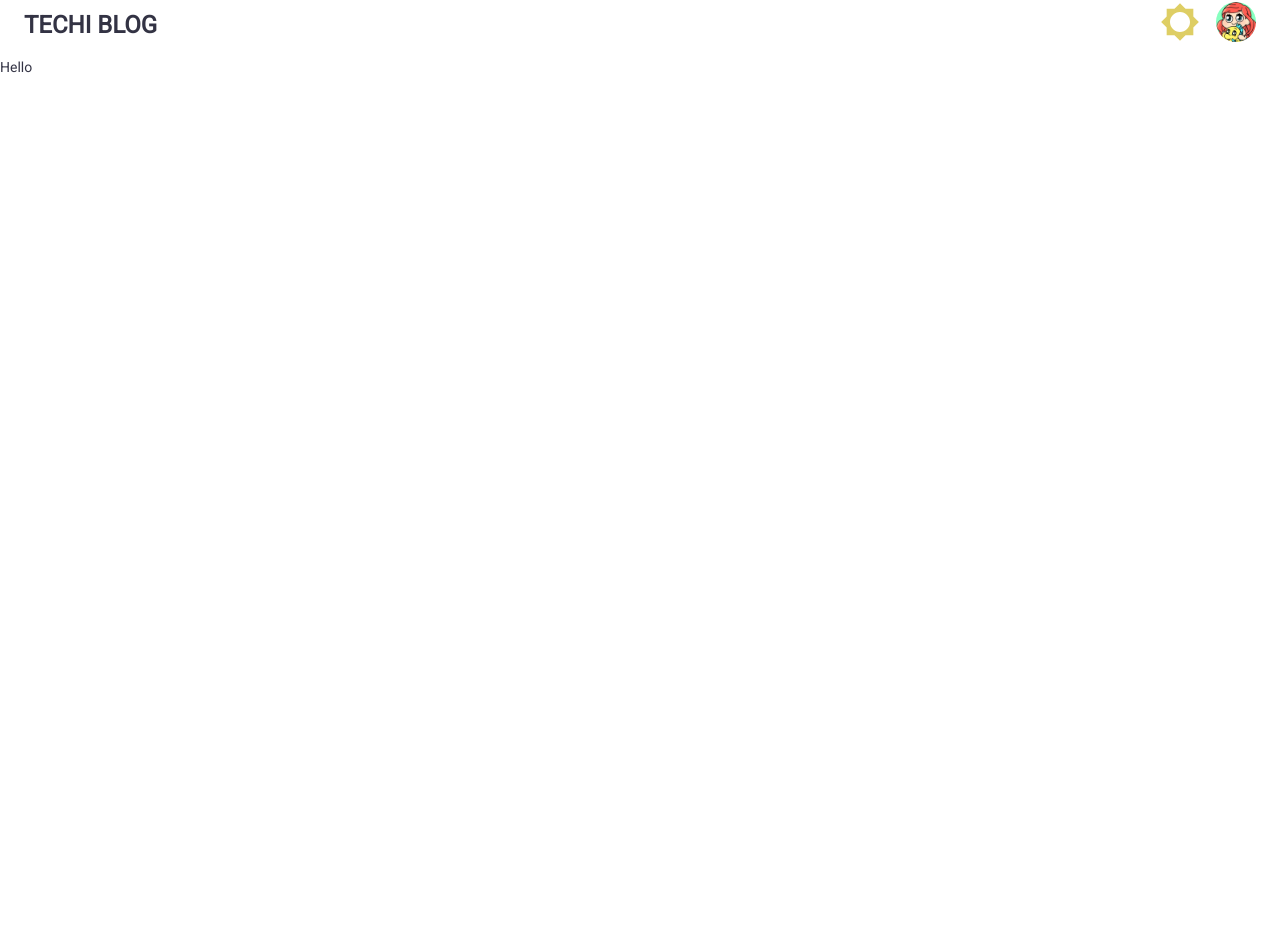
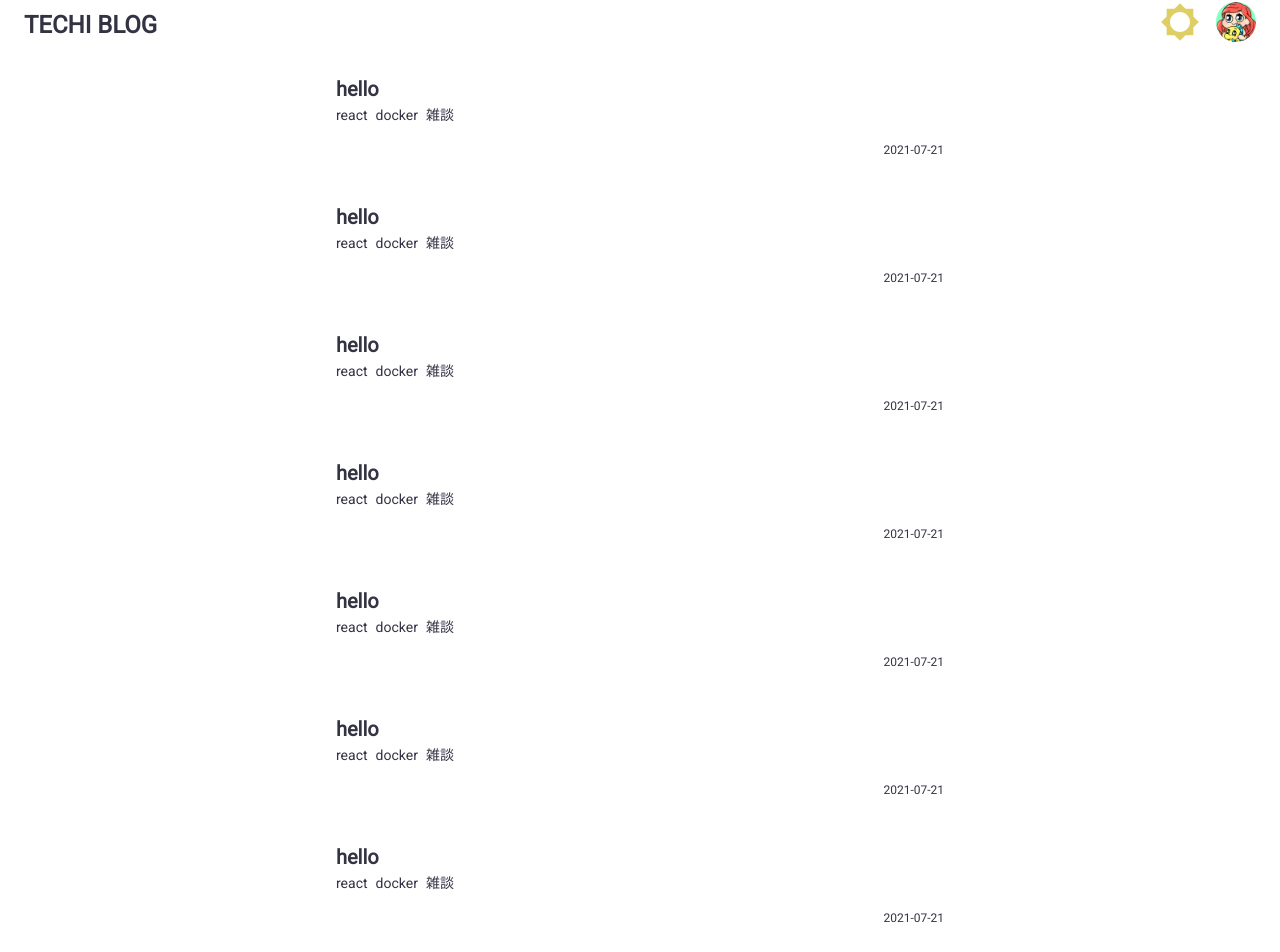
Before and after one commit to tetymd/blog-reboot, a React (Create React App) app: page / in a window 1280 px wide. Shown: the part 7-959 px from the top of the page. Before the commit the page ends 800 px from the top, so only its background shows below. Built offline with nearby package versions, Linux system fonts and the light colour scheme.

Commit message:
ホーム画面を追加

```diff
--- a/src/components/index.tsx
+++ b/src/components/index.tsx
@@ -1,2 +1,2 @@
 export { Header } from "./navbar";
-export { lightTheme, darkTheme, projectTheme } from "./theme";
+export { lightTheme, darkTheme, BoldText } from "./theme";
--- a/src/components/theme/index.tsx
+++ b/src/components/theme/index.tsx
@@ -1,5 +1,4 @@
 import "@fontsource/roboto";
-
 import { ThemeOptions } from "@material-ui/core";
 
 export const lightTheme: ThemeOptions = {
@@ -20,6 +19,17 @@ export const lightTheme: ThemeOptions = {
       colorPrimary: {
         color: "#333344",
         backgroundColor: "rgb(255, 255, 255, 0.3)"
+      },
+      root: {
+        backdropFilter: "blur(10px)"
+      }
+    },
+    MuiCard: {
+      root: {
+        boxShadow: "none",
+        "&:hover": {
+          backgroundColor: "rgba(204,204,255,0.6)"
+        }
       }
     }
   }
@@ -32,7 +42,8 @@ export const darkTheme: ThemeOptions = {
       primary: "rgb(229, 231, 235)"
     },
     background: {
-      default: "rgb(31, 41, 55)"
+      default: "rgb(31, 41, 55)",
+      paper: "rgb(31, 41, 55)"
     }
   },
   typography: {
@@ -43,6 +54,17 @@ export const darkTheme: ThemeOptions = {
       colorPrimary: {
         color: "rgb(229, 231, 235)",
         backgroundColor: "rgb(31, 41, 55, 0.3)"
+      },
+      root: {
+        backdropFilter: "blur(10px)"
+      }
+    },
+    MuiCard: {
+      root: {
+        boxShadow: "none",
+        "&:hover": {
+          backgroundColor: "rgba(204,204,255,0.6)"
+        }
       }
     }
   }
--- a/src/domain/home/Home.tsx
+++ b/src/domain/home/Home.tsx
@@ -1,9 +1,16 @@
 import React from "react";
+import { ArticleList } from "./articleList";
+import { Box } from "@material-ui/core";
 
 export const Home = () => {
   return (
-    <div>
-      <p>Hello</p>
-    </div>
+    <Box
+      display="flex"
+      flexDirection="column"
+      alignContent="center"
+      alignItems="center"
+    >
+      <ArticleList />
+    </Box>
   );
 };
--- /dev/null
+++ b/src/domain/home/articleList/ArticleCard.tsx
@@ -0,0 +1,27 @@
+import { Box, Card, CardContent, Typography } from "@material-ui/core";
+import { motion } from "framer-motion";
+import { BoldText } from "../../../components";
+
+export const ArticleCard = ({ title, tags, date }: any) => {
+  console.log(tags);
+  const TagList = tags.map((tag: any) => {
+    return (
+      <Box mr={1} key={tag}>
+        <Typography variant="body2">{tag}</Typography>
+      </Box>
+    );
+  });
+  return (
+    <motion.div whileTap={{ scale: 0.98 }}>
+      <Card>
+        <CardContent>
+          <BoldText variant="h6">{title}</BoldText>
+          <Box display="flex">{TagList}</Box>
+          <Box mt={2} display="flex" justifyContent="flex-end">
+            <Typography variant="caption">{date}</Typography>
+          </Box>
+        </CardContent>
+      </Card>
+    </motion.div>
+  );
+};
--- /dev/null
+++ b/src/domain/home/articleList/ArticleList.tsx
@@ -0,0 +1,55 @@
+import { Box } from "@material-ui/core";
+import { motion } from "framer-motion";
+import { ArticleCard } from "./ArticleCard";
+
+export const ArticleList = ({ data }: any) => {
+  return (
+    <Box width={{ xs: "100%", sm: "90%", md: "60%", lg: "50%", xl: "50%" }}>
+      <ArticleCard
+        title="hello"
+        tags={["react", "docker", "雑談"]}
+        date="2021-07-21"
+      />
+      <ArticleCard
+        title="hello"
+        tags={["react", "docker", "雑談"]}
+        date="2021-07-21"
+      />
+      <ArticleCard
+        title="hello"
+        tags={["react", "docker", "雑談"]}
+        date="2021-07-21"
+      />
+      <ArticleCard
+        title="hello"
+        tags={["react", "docker", "雑談"]}
+        date="2021-07-21"
+      />
+      <ArticleCard
+        title="hello"
+        tags={["react", "docker", "雑談"]}
+        date="2021-07-21"
+      />
+      <ArticleCard
+        title="hello"
+        tags={["react", "docker", "雑談"]}
+        date="2021-07-21"
+      />
+      <ArticleCard
+        title="hello"
+        tags={["react", "docker", "雑談"]}
+        date="2021-07-21"
+      />
+      <ArticleCard
+        title="hello"
+        tags={["react", "docker", "雑談"]}
+        date="2021-07-21"
+      />
+      <ArticleCard
+        title="hello"
+        tags={["react", "docker", "雑談"]}
+        date="2021-07-21"
+      />
+    </Box>
+  );
+};
--- /dev/null
+++ b/src/domain/home/articleList/index.tsx
@@ -0,0 +1 @@
+export { ArticleList } from "./ArticleList";
```
